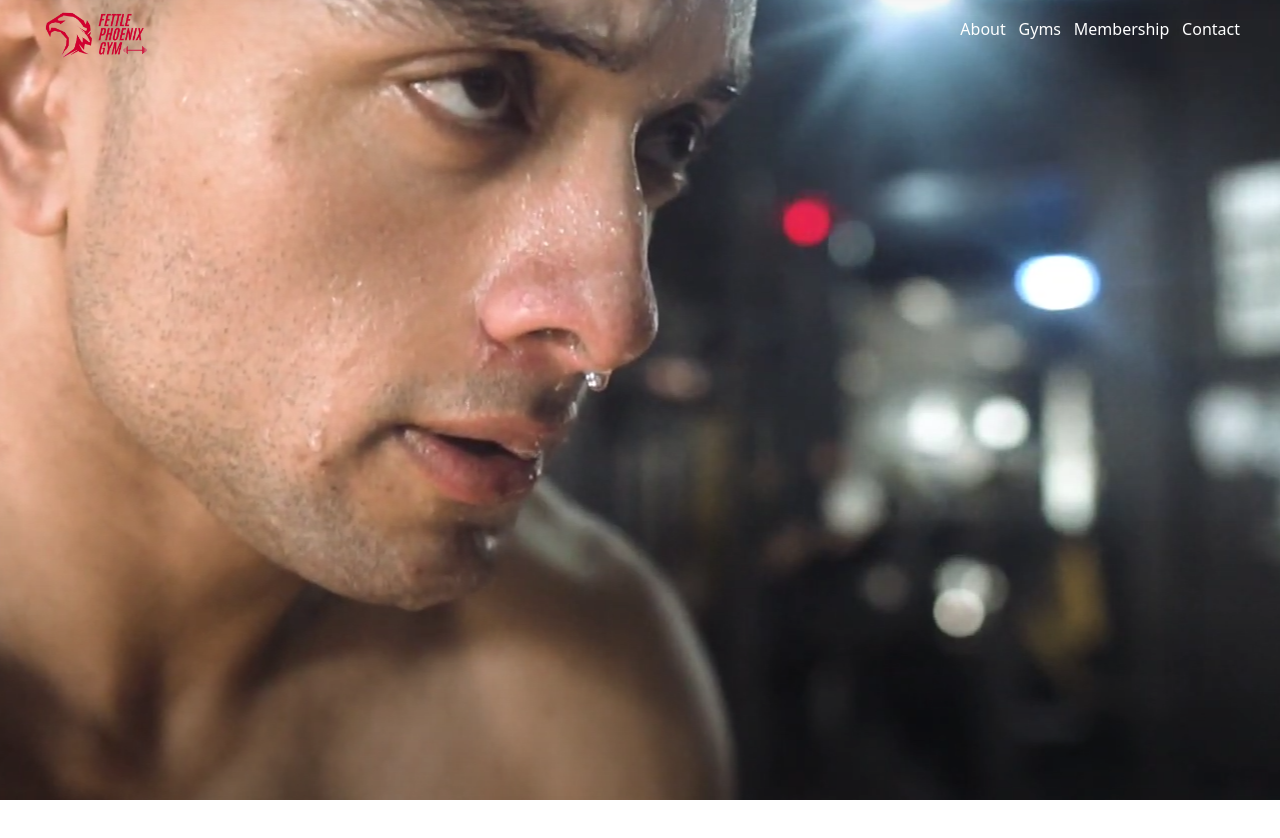
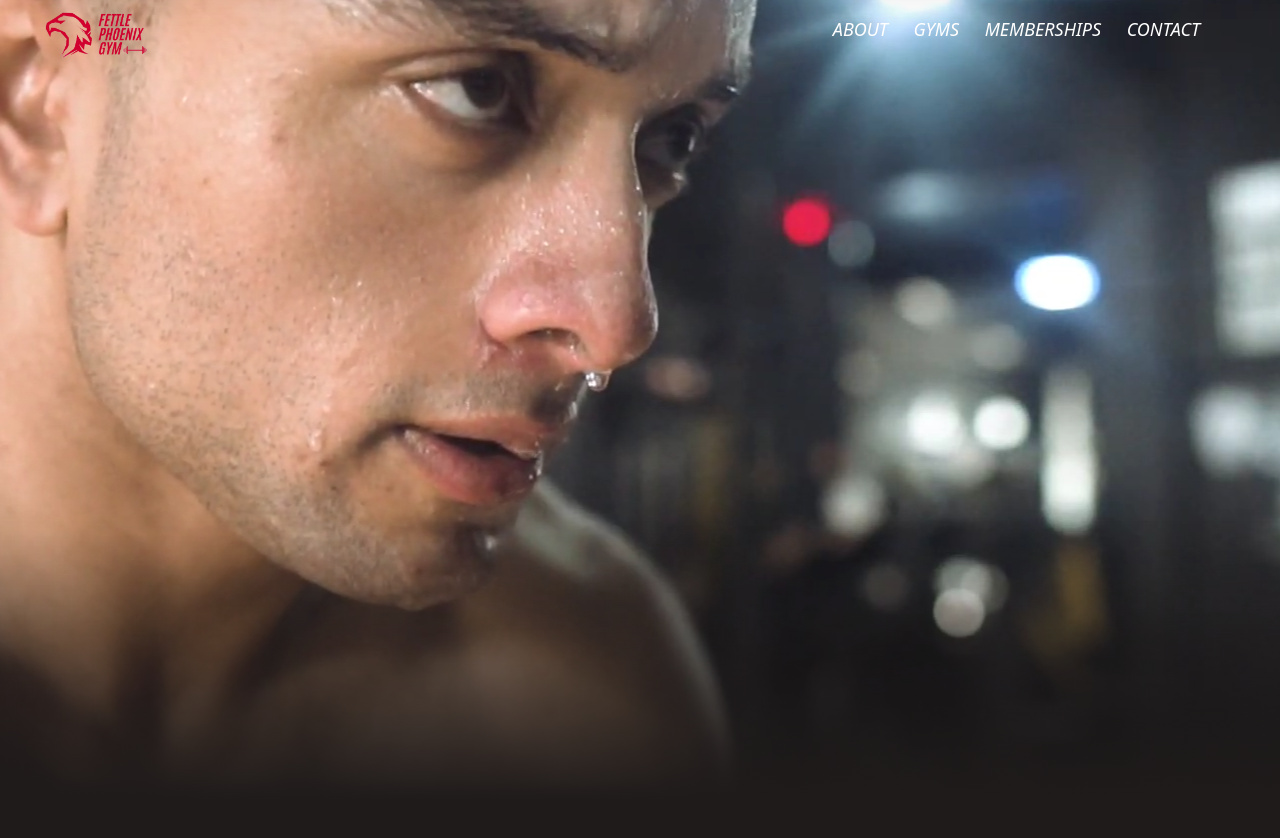
Before and after one commit to Kunalkc/Fettle-Phoenix-Gym, a React app: page / in a window 1280 px wide. Shown: the top 838 px of the page. Before the commit the page ends 800 px from the top, so only its background shows below. Built offline with nearby package versions, Linux system fonts and the light colour scheme.

Commit message:
added basic structure of the website

```diff
--- a/components/App.js
+++ b/components/App.js
@@ -1,22 +1,33 @@
 import React from "react";
+import Header from "./Header"
 
 export default function App(){
+
+    const mainRef = React.useRef();
+
     return(
-        <div className="w-full">
-            <header className="fixed w-full top-0 left-0 bg-transparent flex flex-row justify-between items-center">
-                    <img className="pl-10 pt-3" src="/img/logo.png" width={150} height={150}></img>
+        <div className="w-full"
+        ref={mainRef}
+        >
+            <Header/>
+            <main>
+                <div className=" relative w-full h-screen bg-[url(/img/cover.png)] object-cover bg-center">
 
-                    <nav>
-                        <ul className="pr-10 flex flex-row flex-nowrap gap-[1vw] text-white">
-                            <li><a className="hover:underline" href="">About</a></li>
-                            <li><a className="hover:underline" href="">Gyms</a></li>
-                            <li><a className="hover:underline" href="">Membership</a></li>
-                            <li><a className="hover:underline" href="">Contact</a></li>
-                        </ul>
-                    </nav>
-            </header>
-            <main>
-                <div className=" w-full h-screen bg-[url(/img/cover.png)] object-cover bg-center">
+                <div className="absolute bottom-0 left-0 w-full h-1/3 bg-gradient-to-b from-transparent to-[rgb(31,27,27)]"></div>
+                </div>
+                <div id="ABOUT" className=" w-full h-screen">
+
+
+                </div>
+                <div id="GYMS" className=" w-full h-screen">
+
+
+                </div>
+                <div id="MEM" className=" w-full h-screen">
+
+
+                </div>
+                <div id="CONTACT" className=" w-full h-screen">
 
 
                 </div>
--- /dev/null
+++ b/components/Header.js
@@ -0,0 +1,42 @@
+import React from "react";
+
+export default function header(){
+
+    const [barcolor, setBarcolor] = React.useState(0);
+
+    React.useEffect(()=>{
+        const handleScroll = () => {
+            if (window.scrollY >= 70) {
+              setBarcolor(1);
+            } else {
+              setBarcolor(0);
+            }
+          }
+
+          window.addEventListener("scroll", handleScroll);
+
+          // Cleanup the event listener on unmount
+          return () => {
+            window.removeEventListener("scroll", handleScroll);
+          }
+    },[]);
+
+
+
+    return(
+        <header className={`z-1000 fixed w-full top-0 left-0 flex flex-row justify-between items-center rounded-b-md transition duration-300 ${barcolor ? "bg-[#1f1b1b]" : "bg-transparent"}`}>
+           <img className="pl-10 pt-3" src="/img/logo.png" width={150} height={150}></img>
+
+           <nav>
+              <ul className="pr-20 flex flex-row flex-nowrap gap-[2vw] text-white text-lg italic">
+                <li><a className="hover:underline" href="#ABOUT">ABOUT</a></li>
+                <li><a className="hover:underline" href="#GYMS">GYMS</a></li>
+                <li><a className="hover:underline" href="#MEM">MEMBERSHIPS</a></li>
+                <li><a className="hover:underline" href="#CONTACT">CONTACT</a></li>
+              </ul>
+           </nav>
+
+          { barcolor ? <a className="fixed right-10 bottom-6" href="#"><img src="/img/backtotop.png" alt="Back to Top" width={30} height={30} /></a> : <></>}
+        </header>
+    )
+}
--- a/css/style.css
+++ b/css/style.css
@@ -1,4 +1,13 @@
 @import "tailwindcss";
+
+:root{
+    --BGCOLOR: #1f1b1b;
+}
+
+html{
+    background-color: var(--BGCOLOR);
+    scroll-behavior: smooth;
+}
 
 .hero{
     color: red;
```
Also changed, not shown: img/backtotop.png (added), 4 other files (tests, documents, lock files or other folders).
